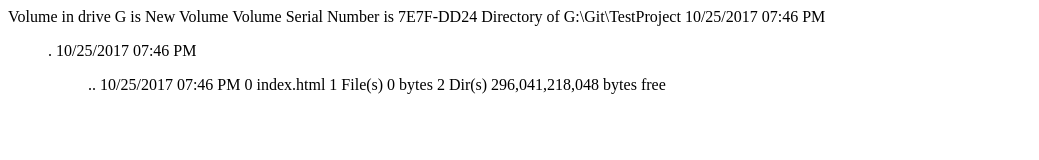
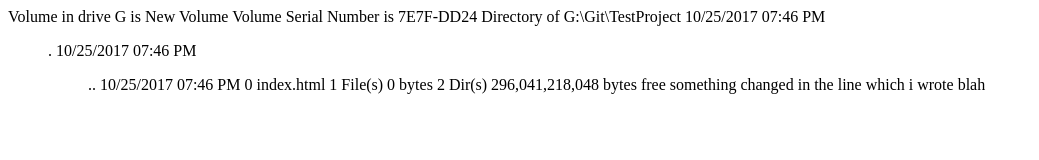
Before and after one commit to sayyadbhasha/Test, a plain HTML site: page index.html in a window 1280 px wide. Shown: the whole page, without its empty margins (0-1039 px from the left). Drawn offline with Linux system fonts and the light colour scheme.

Commit message:
new line added to git

```diff
--- a/index.html
+++ b/index.html
@@ -8,3 +8,4 @@
 10/25/2017  07:46 PM                 0 index.html
                1 File(s)              0 bytes
                2 Dir(s)  296,041,218,048 bytes free
+something changed in the line which i wrote blah
```
